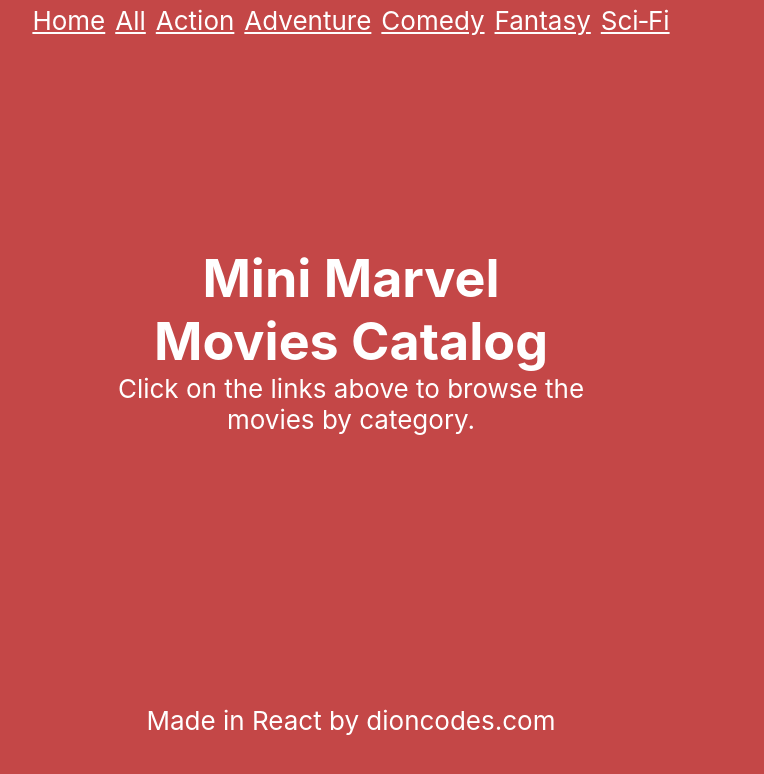
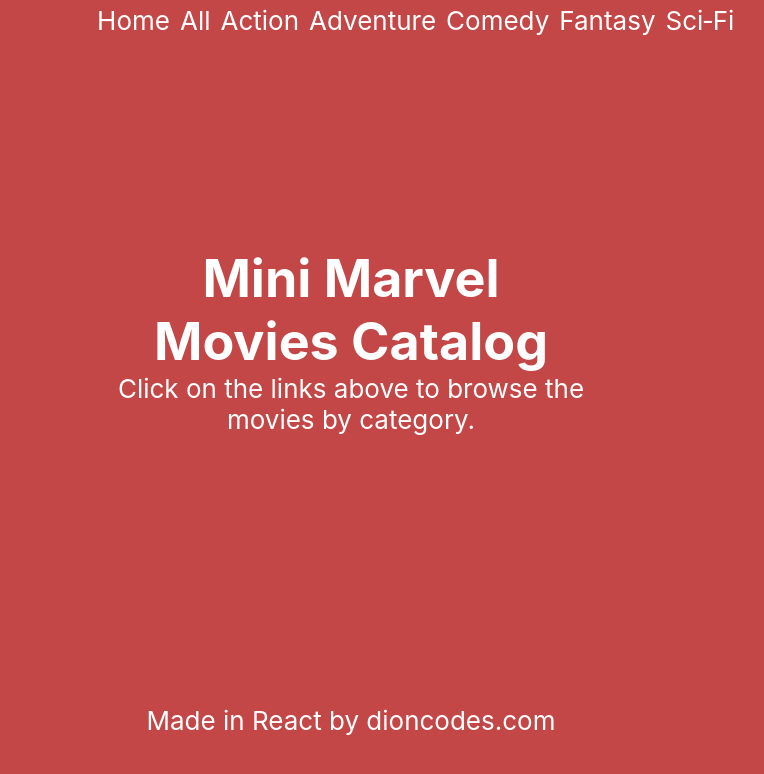
Before and after one commit to dlearningcode/react_router_nav_movies, a React (Create React App) app: page / in a window 1280 px wide. Shown: the top 774 px of the page, without its empty margins (289-1053 px from the left). Built offline with nearby package versions, Linux system fonts and the light colour scheme.

Commit message:
updated App.css, index.css

```diff
--- a/src/App.css
+++ b/src/App.css
@@ -1,9 +1,3 @@
-* {
-  margin: 0;
-  padding: 0;
-  box-sizing: border-box;
-}
-
 .App {
   background-color: #c44747;
   min-height: 100vh;
@@ -15,7 +9,7 @@
 }
 
 .App-header {
-  width: 80%;
+  padding: 0 10%;
   margin: 0 auto;
   display: flex;
   flex-direction: row;
@@ -39,8 +33,10 @@
 }
 
 nav {
+  max-width: 80%;
   display: flex;
-  flex-direction: row;
+  flex: 0 1 auto;
+  flex-flow: row nowrap;
   justify-content: space-around;
   align-items: center;
 }
@@ -54,9 +50,9 @@
   color: white;
 }
 
-a:link {
+/* a:link {
   text-decoration: underline;
-}
+} */
 
 a:visited {
   color: rgb(110, 57, 57);
--- a/src/index.css
+++ b/src/index.css
@@ -1,3 +1,17 @@
+* {
+  margin: 0;
+  padding: 0;
+  box-sizing: border-box;
+}
+
+html, body {
+  background-color: #c44747;
+  min-height: 100vh;
+  min-width: 100vw;
+  font-size: calc(10px + 2vmin);
+  color: white;
+}
+
 body {
   margin: 0;
   font-family: -apple-system, BlinkMacSystemFont, 'Segoe UI', 'Roboto', 'Oxygen',
```
